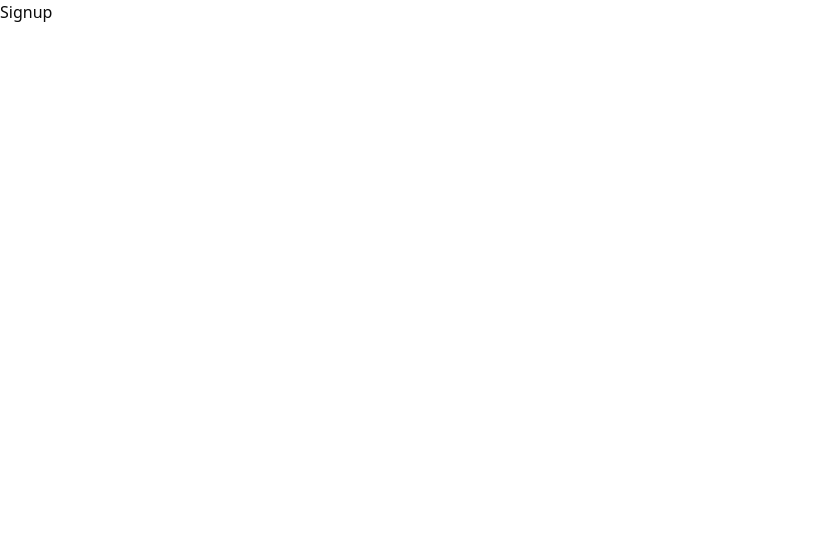
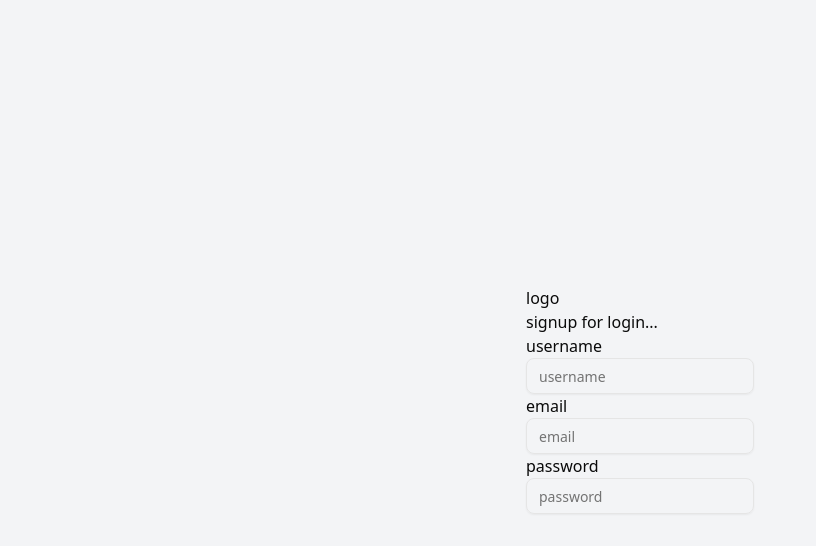
Before and after one commit to SriHariPokkimgari/Instaclone, a React (Vite) app in the folder client/: page / in a window 1280 px wide. Shown: the top 546 px of the page, without its empty margins (0-816 px from the left). Built offline with nearby package versions, Linux system fonts and the light colour scheme.

Commit message:
modified signup page

```diff
--- a/client/src/components/Signup.jsx
+++ b/client/src/components/Signup.jsx
@@ -1,7 +1,51 @@
-import React from "react";
+import { Label } from "@radix-ui/react-label";
+import React, { useState } from "react";
+import { Input } from "./ui/input";
 
 const Signup = () => {
-  return <div>Signup</div>;
+  const [formData, setFormData] = useState({
+    username: "",
+    email: "",
+    password: "",
+  });
+  return (
+    <div className="flex justify-center items-center w-screen h-screen bg-gray-100">
+      <form>
+        <div>
+          <h2>logo</h2>
+          <p>signup for login... </p>
+        </div>
+        <div>
+          <Label>username</Label>
+          <Input
+            placeholder="username"
+            value={formData.username}
+            onChange={(e) =>
+              setFormData({ ...formData, username: e.target.value })
+            }
+          />
+          <Label>email</Label>
+          <Input
+            type="email"
+            placeholder="email"
+            value={formData.email}
+            onChange={(e) =>
+              setFormData({ ...formData, email: e.target.value })
+            }
+          />
+          <Label>password</Label>
+          <Input
+            type="password"
+            placeholder="password"
+            value={formData.password}
+            onChange={(e) =>
+              setFormData({ ...formData, password: e.target.value })
+            }
+          />
+        </div>
+      </form>
+    </div>
+  );
 };
 
 export default Signup;
--- /dev/null
+++ b/client/src/components/ui/input.jsx
@@ -0,0 +1,24 @@
+import * as React from "react"
+
+import { cn } from "@/lib/utils"
+
+function Input({
+  className,
+  type,
+  ...props
+}) {
+  return (
+    <input
+      type={type}
+      data-slot="input"
+      className={cn(
+        "file:text-foreground placeholder:text-muted-foreground selection:bg-primary selection:text-primary-foreground dark:bg-input/30 border-input flex h-9 w-full min-w-0 rounded-md border bg-transparent px-3 py-1 text-base shadow-xs transition-[color,box-shadow] outline-none file:inline-flex file:h-7 file:border-0 file:bg-transparent file:text-sm file:font-medium disabled:pointer-events-none disabled:cursor-not-allowed disabled:opacity-50 md:text-sm",
+        "focus-visible:border-ring focus-visible:ring-ring/50 focus-visible:ring-[3px]",
+        "aria-invalid:ring-destructive/20 dark:aria-invalid:ring-destructive/40 aria-invalid:border-destructive",
+        className
+      )}
+      {...props} />
+  );
+}
+
+export { Input }
```
